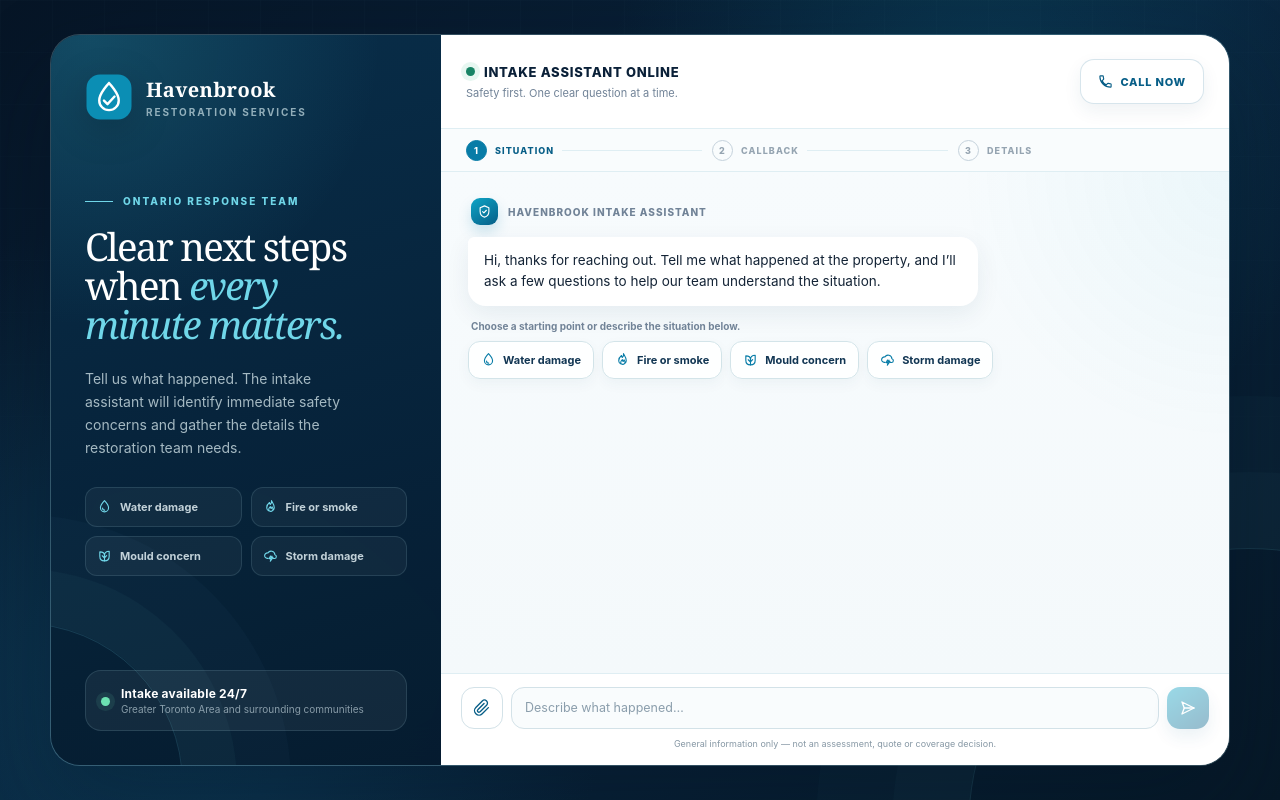
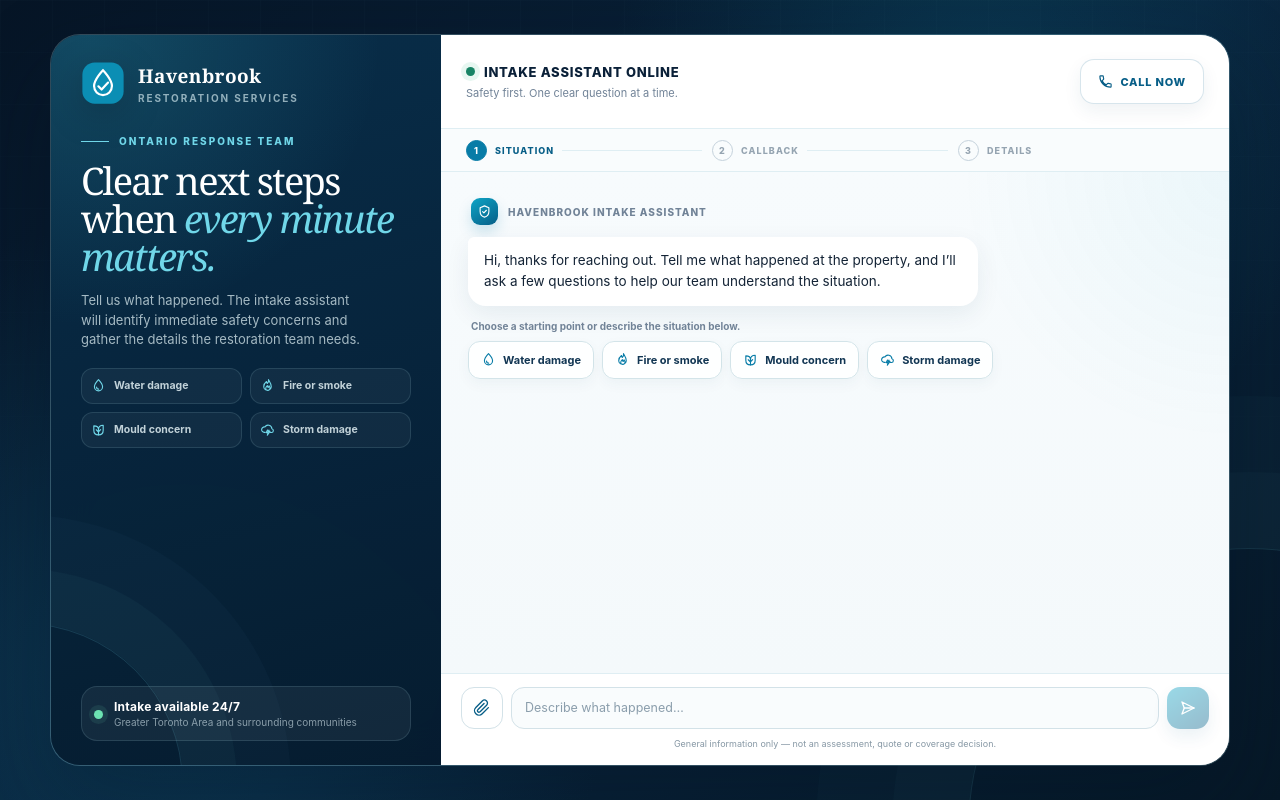
Before and after one commit to tariqintakesystems-collab/havenbrook-restoration-demo, a Next.js app: page / in a window 1280 px wide. Built offline with nearby package versions, Linux system fonts and the light colour scheme.

Commit message:
Compact restoration details on short desktops

```diff
--- a/app/globals.css
+++ b/app/globals.css
@@ -1104,6 +1104,54 @@ select:focus-visible {
   }
 }
 
+@media (min-width: 821px) and (max-height: 900px) {
+  .brand-panel {
+    padding: 26px 30px 24px;
+  }
+
+  .brand-mark {
+    width: 44px;
+    height: 44px;
+    flex-basis: 44px;
+  }
+
+  .brand-name {
+    font-size: 19px;
+  }
+
+  .brand-copy {
+    margin-top: 30px;
+  }
+
+  .brand-copy h1 {
+    margin-top: 14px;
+    font-size: 38px;
+    line-height: 1;
+  }
+
+  .brand-copy > p {
+    margin-top: 16px;
+    font-size: 13px;
+    line-height: 1.5;
+  }
+
+  .service-grid {
+    grid-template-columns: 1fr 1fr;
+    gap: 8px;
+    margin-top: 18px;
+  }
+
+  .service-chip-static {
+    min-height: 36px;
+    padding: 7px 9px;
+    font-size: 10.5px;
+  }
+
+  .response-card {
+    padding: 12px;
+  }
+}
+
 @media (max-width: 820px) {
   html,
   body {
```
